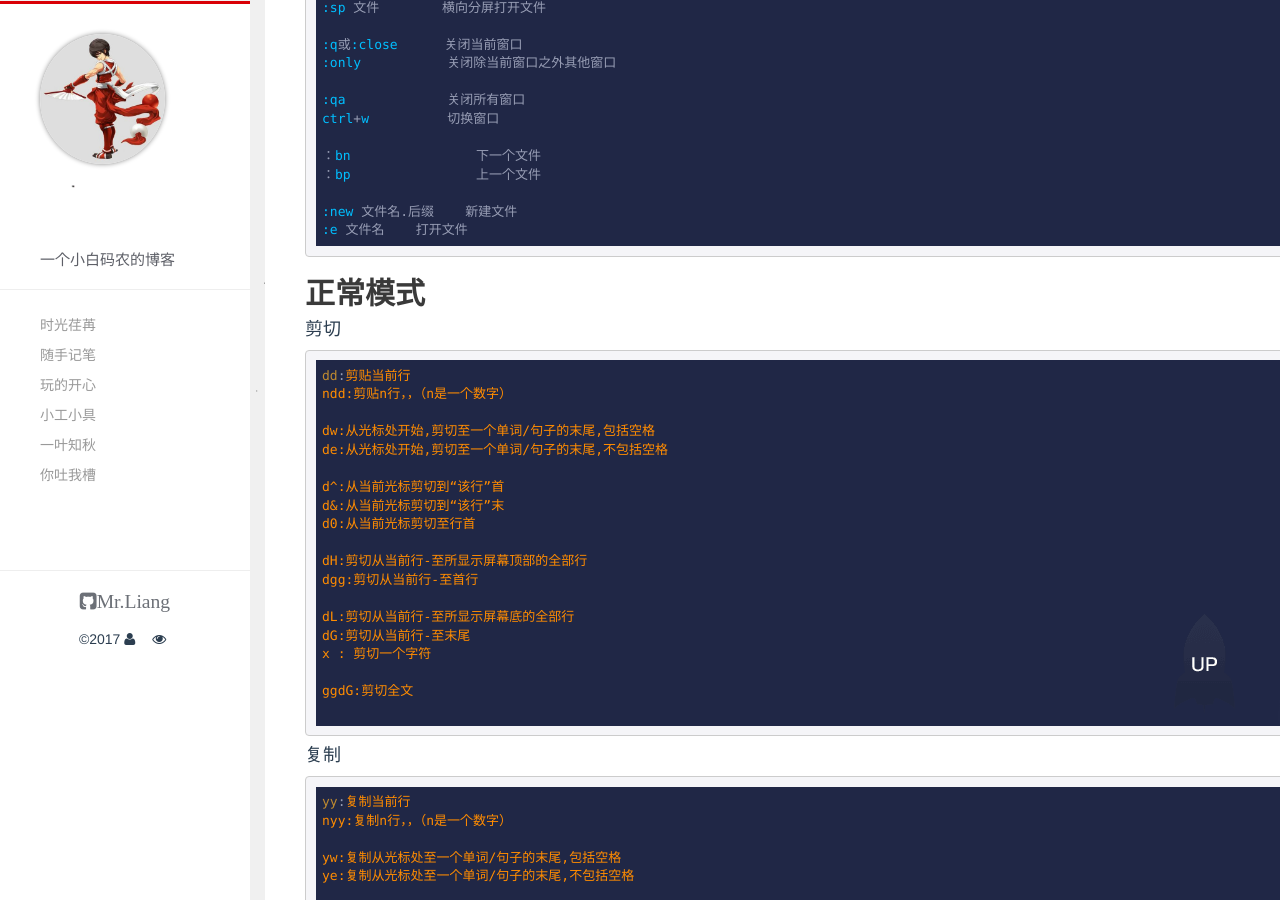
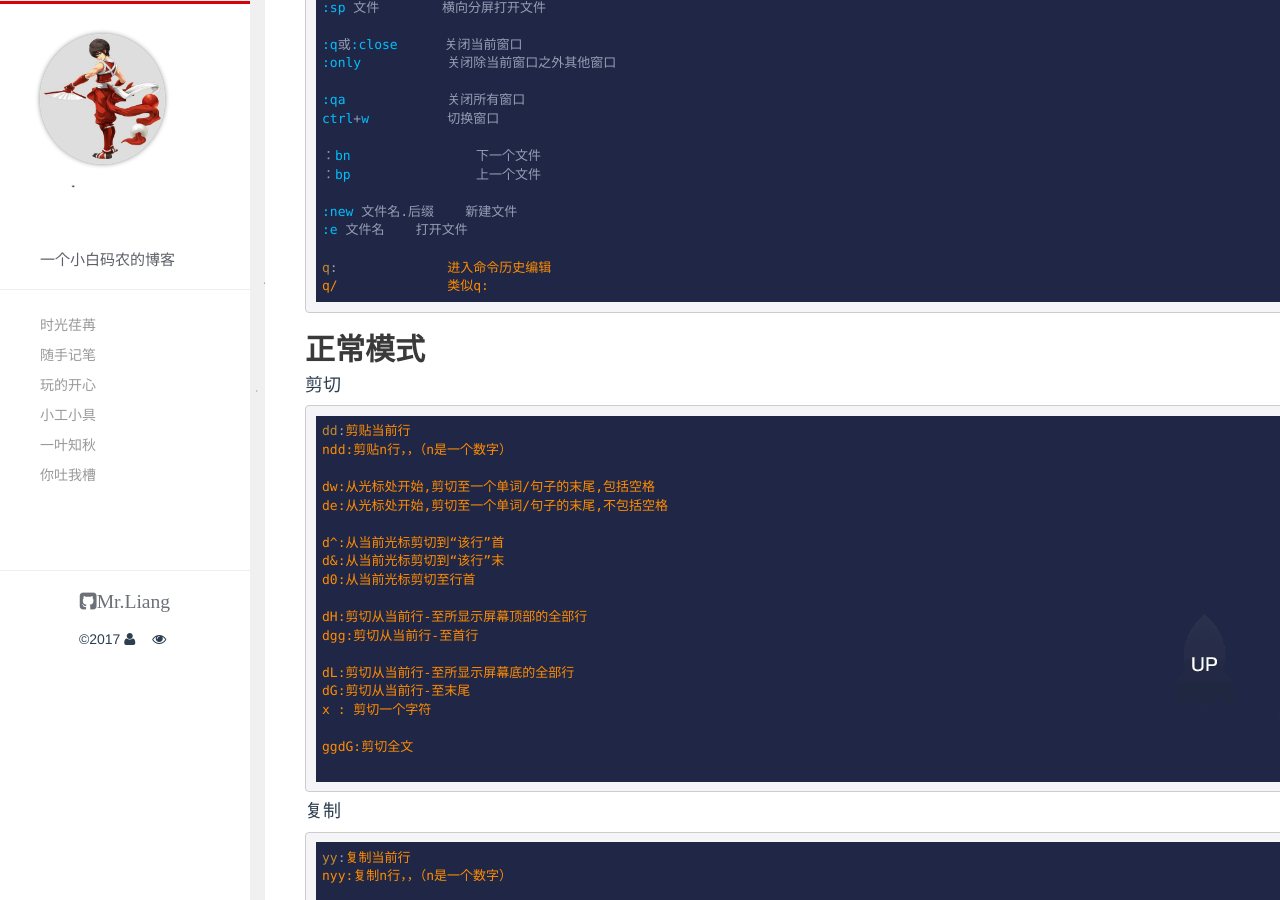
Before and after one commit to liangrengongzuoshi/liangzai.pub, a Jekyll site: the page built from _posts/2017-05-16-vim.md, in a window 1280 px wide and 900 px high, scrolled down 418 px. Built offline with Jekyll 4.4.1, drawn with Linux system fonts in a browser that asks for light colours; comment, search, counter and statistics services are not loaded.

Commit message:
modify vim.md

````diff
--- a/_posts/2017-05-16-vim.md
+++ b/_posts/2017-05-16-vim.md
@@ -27,6 +27,9 @@ ctrl+w          切换窗口
 
 :new 文件名.后缀    新建文件
 :e 文件名    打开文件
+
+q:		进入命令历史编辑
+q/		类似q:
 ```
 
 ## 正常模式
````
